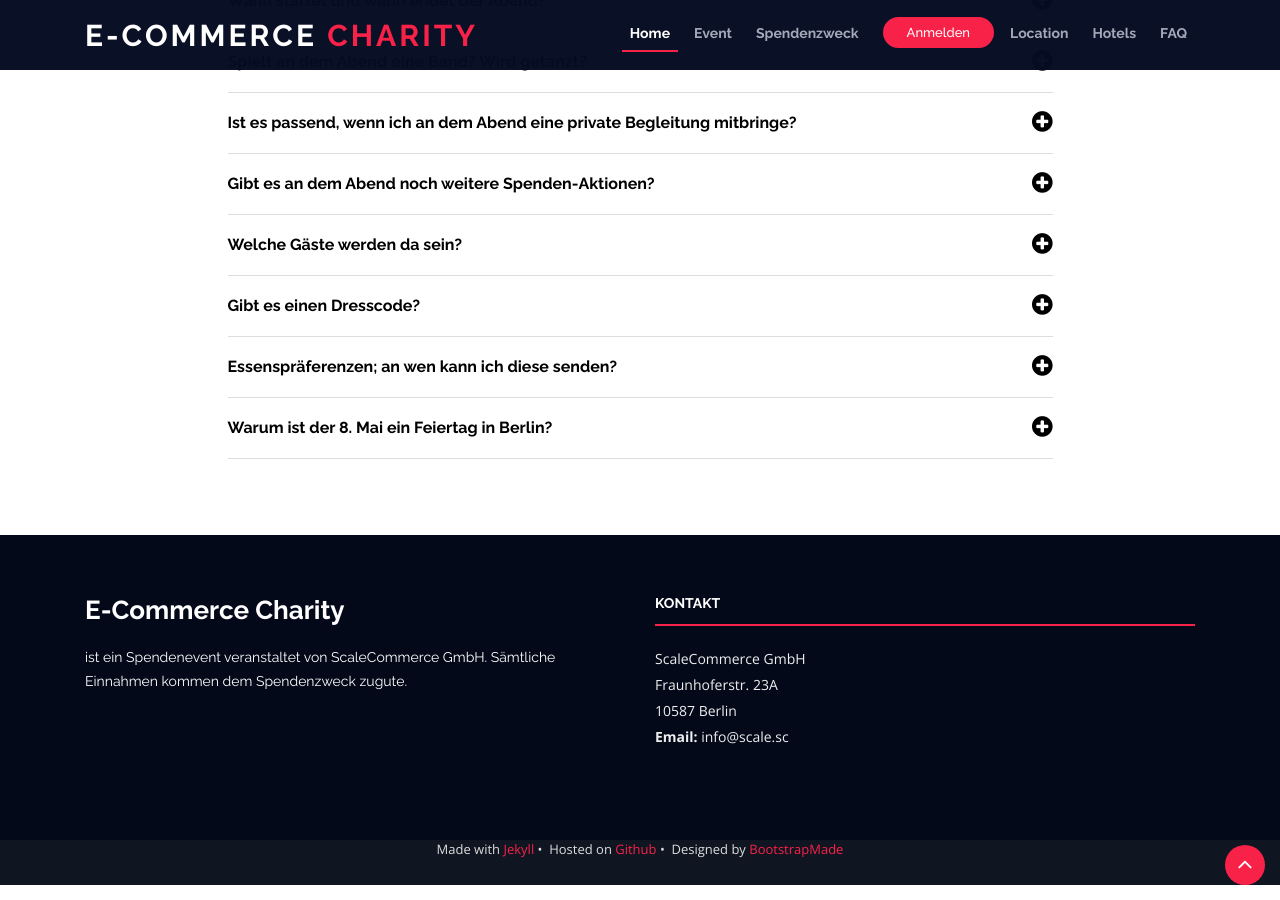
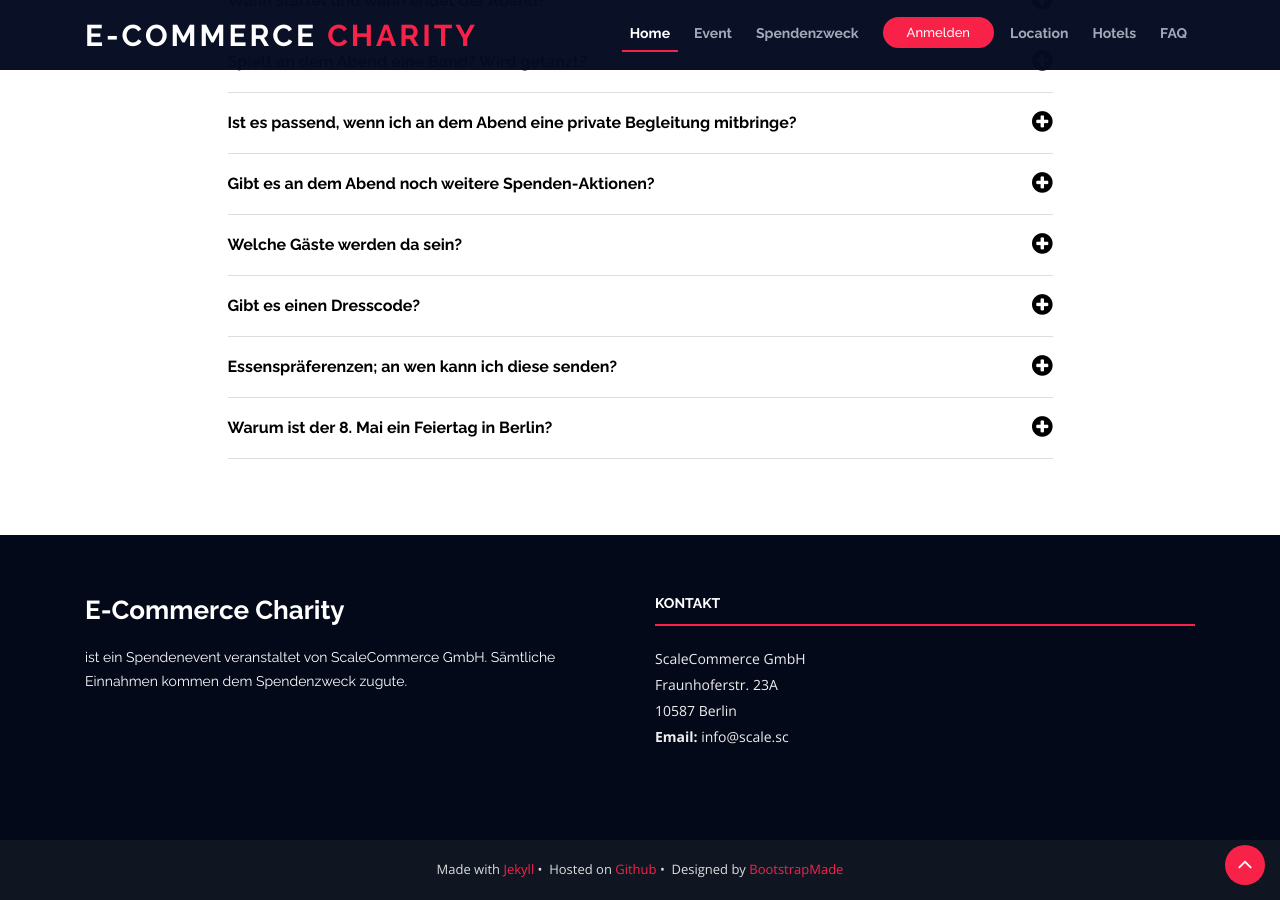
Before and after one commit to ScaleCommerce/ecommerce-charity.de, a Jekyll site: the page built from index.html, in a window 1280 px wide and 900 px high, scrolled down 5156 px. Built offline with Jekyll 4.4.1, drawn with Linux system fonts in a browser that asks for light colours.

Commit message:
add padding to copyright

```diff
--- a/css/style.css
+++ b/css/style.css
@@ -1411,7 +1411,7 @@ body.mobile-nav-active #mobile-nav-toggle {
 
 #footer {
   background: #101522;
-  padding: 0 0 25px 0;
+  padding: 0 0 20px 0;
   color: #eee;
   font-size: 14px;
 }
@@ -1552,6 +1552,7 @@ body.mobile-nav-active #mobile-nav-toggle {
 #footer .credits {
   text-align: center;
   font-size: 13px;
+  padding-top: 20px;
   color: #ddd;
 }
 
```
